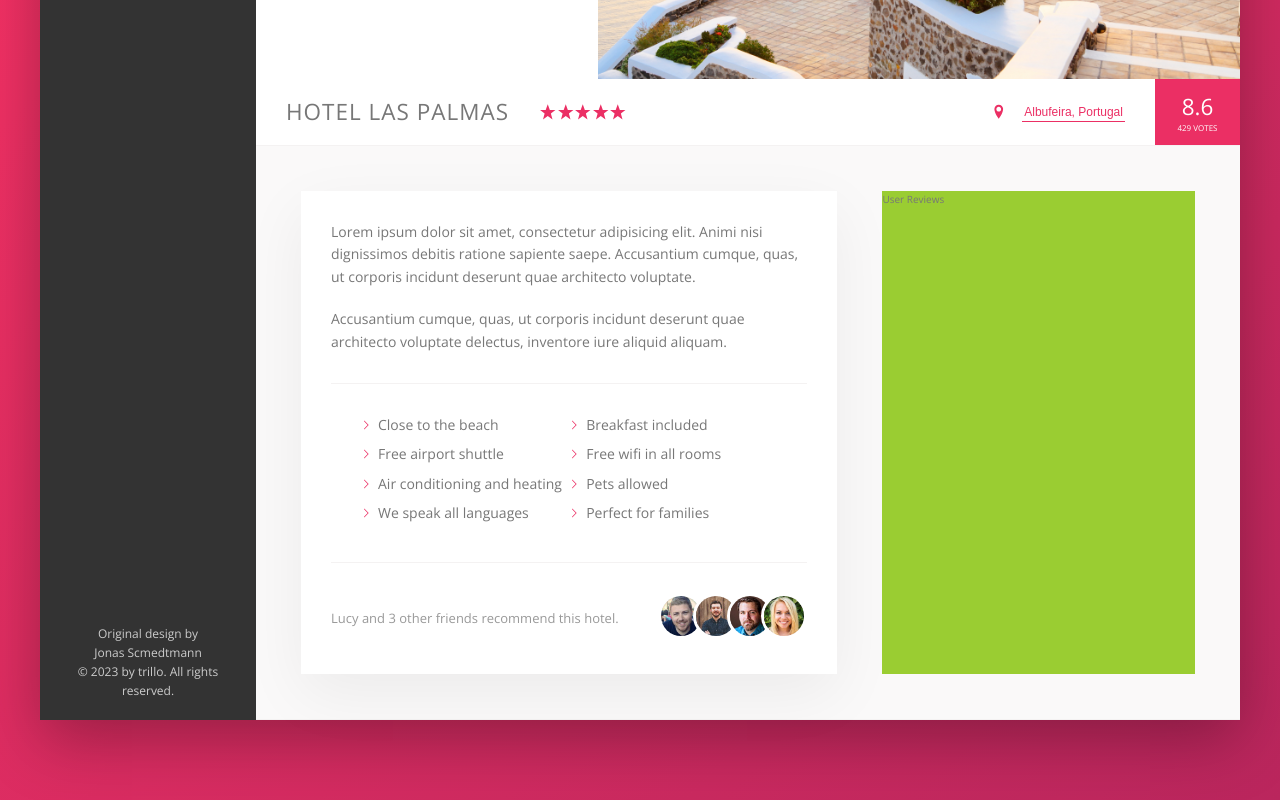
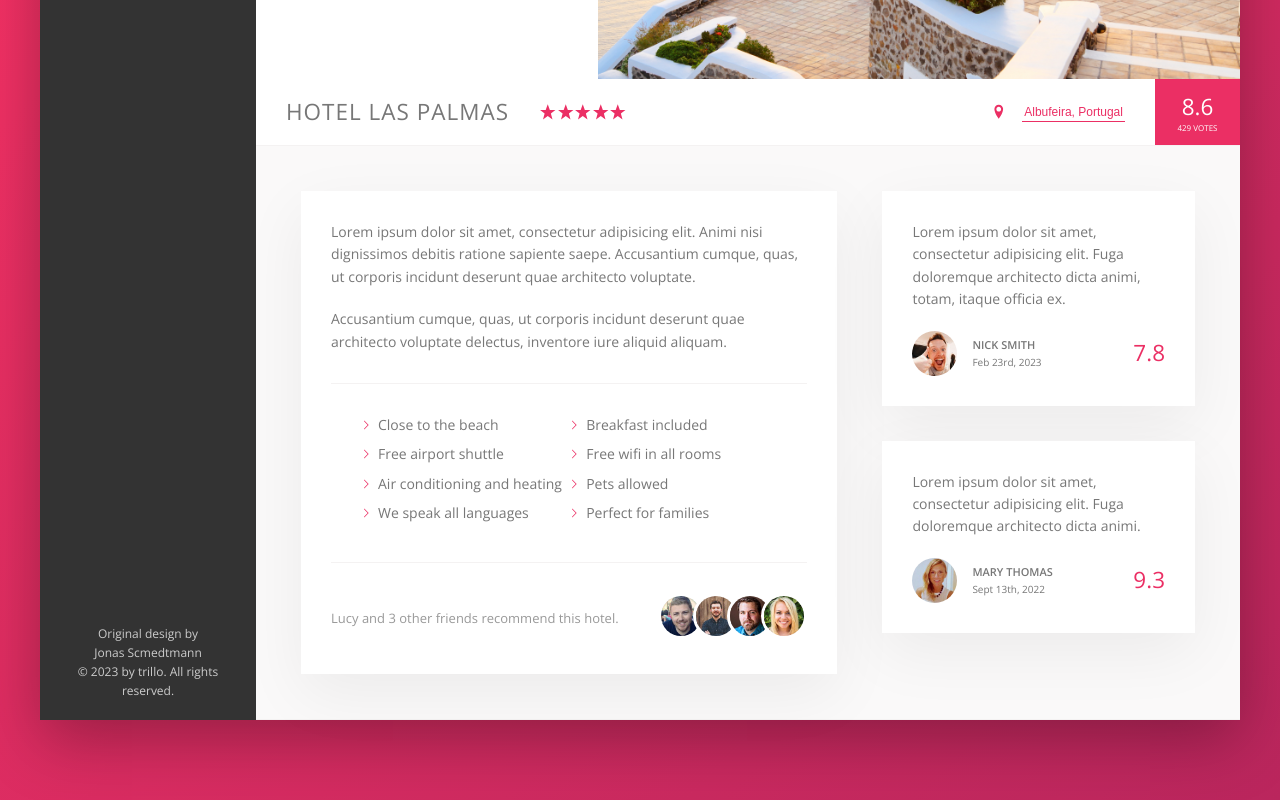
Before and after one commit to SleazyCook/trillo, a website: page index.html in a window 1280 px wide. Shown: the part 456-1256 px from the top of the page. Drawn offline with nearby package versions, Linux system fonts and the light colour scheme.

Commit message:
start reviews

```diff
--- a/index.html
+++ b/index.html
@@ -162,9 +162,36 @@
                             </div>
                         </div>
 
-                        <div class="user-reviews">
-                            User Reviews
-                        </div>
+                        <figure class="user-reviews">
+                            <figure class="review">
+                                <blockquote class="review__text">
+                                    Lorem ipsum dolor sit amet, consectetur adipisicing elit. Fuga doloremque architecto dicta animi, totam, itaque officia ex.
+                                </blockquote>
+                                <figcaption class="review__user">
+                                    <img src="img/user-1.jpg" alt="User 1" class="review__photo">
+                                    <div class="review__user-box">
+                                        <p class="review__user-name">Nick Smith</p>
+                                        <p class="review__user-date">Feb 23rd, 2023</p>
+                                    </div>
+                                    <div class="review__rating">7.8</div>
+                                </figcaption>
+                            </figure>
+
+                            <figure class="review">
+                                <blockquote class="review__text">
+                                    Lorem ipsum dolor sit amet, consectetur adipisicing elit. Fuga doloremque architecto dicta animi.
+                                </blockquote>
+                                <figcaption class="review__user">
+                                    <img src="img/user-2.jpg" alt="User 2" class="review__photo">
+                                    <div class="review__user-box">
+                                        <p class="review__user-name">Mary Thomas</p>
+                                        <p class="review__user-date">Sept 13th, 2022</p>
+                                    </div>
+                                    <div class="review__rating">9.3</div>
+                                </figcaption>
+                            </figure>
+                        </figure>
+
                     </div>
 
                 </main>
--- a/sass/_components.scss
+++ b/sass/_components.scss
@@ -388,3 +388,60 @@
     }
   }
 }
+
+
+//////////////////////////////////////////////////////////////
+// REVIEWS
+
+.review {
+  background-color: white;
+  box-shadow: var(--shadow-light);
+  padding: 3rem;
+  margin-bottom: 3.5rem;
+
+  &__text {
+
+  }
+
+  &__user {
+    display: flex;
+    justify-content: center;
+    align-items: center;
+    margin-top: 2rem;
+
+  }
+
+  &__photo {
+    height: 4.5rem;
+    width: 4.5rem;
+    border-radius: 50%;
+    margin-right: 1.5rem;
+  }
+
+  &__user-box {
+    font-size: 1.1rem;
+
+    margin-right: auto;
+
+  }
+
+  &__user-name {
+    font-weight: bold;
+
+    text-transform: uppercase;
+
+
+  }
+
+  &__user-date {
+    font-size: 1rem;
+
+  }
+
+  &__rating {
+    font-size: 2.25rem;
+    font-weight: 300;
+    color: var(--color-primary);
+
+  }
+}
--- a/sass/_layout.scss
+++ b/sass/_layout.scss
@@ -38,6 +38,7 @@
 }
 
 .detail {
+  font-size: 1.4rem;
   display: flex;
   padding: 4.5rem;
   background-color: var(--color-grey-light-1);
@@ -45,7 +46,7 @@
 }
 
 .description {
-  font-size: 1.4rem;
+  // font-size: 1.4rem;
   background-color: #fff;
   box-shadow: var(--shadow-light);
   padding: 3rem;
@@ -54,6 +55,6 @@
 }
 
 .user-reviews {
-  background-color: yellowgreen;
+  // font-size: 1.4rem;
   flex: 1;
 }
```
Also changed, not shown: css/style.css.
